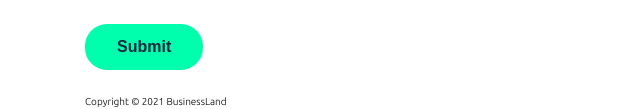
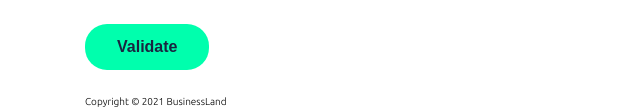
Before and after one commit to Amal-Dhiaf/business-land, a plain HTML site: page index.html in a window 1280 px wide. Shown: the part 1096-1205 px from the top of the page, 0-640 px from the left. Drawn offline with Linux system fonts and the light colour scheme.

Commit message:
Change button text

```diff
--- a/index.html
+++ b/index.html
@@ -141,7 +141,7 @@
                         <label for="message">Message</label>
                         <textarea class="form-control" id="message" rows="3"></textarea>
                     </div>
-                    <button type="submit" class="btn btn-secondary fullwidth font-weight-bold">Submit</button>
+                    <button type="submit" class="btn btn-secondary fullwidth font-weight-bold">Validate</button>
                 </form>
             </div>
         </div>
```
